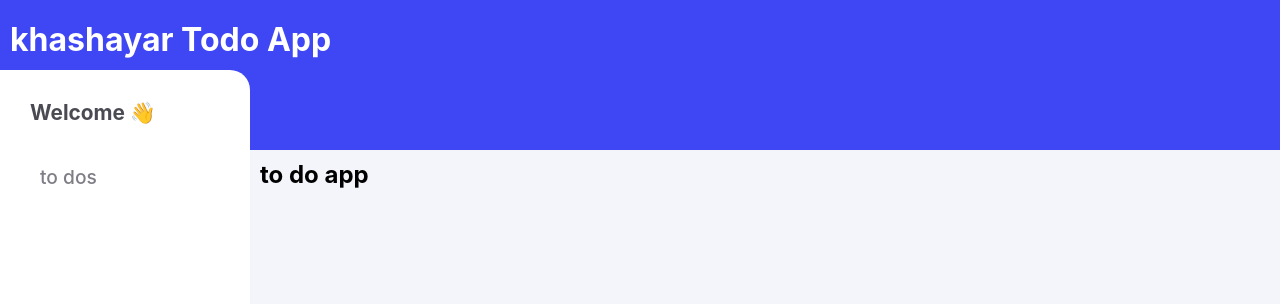
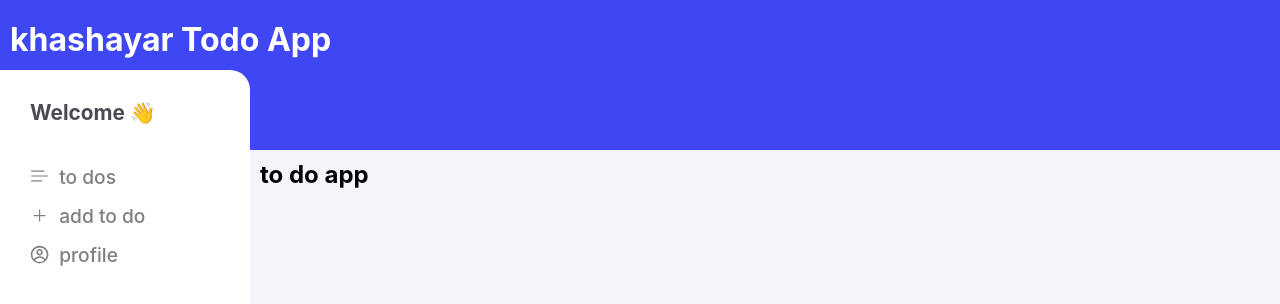
Before and after one commit to khashayarmobarez/fullstack-todo-app, a Next.js app: page / in a window 1280 px wide. Shown: the top 304 px of the page. Built offline with nearby package versions, Linux system fonts and the light colour scheme.

Commit message:
add items to the list of menu

```diff
--- a/src/app/layout.js
+++ b/src/app/layout.js
@@ -1,6 +1,7 @@
 import { Geist, Geist_Mono } from "next/font/google";
 import "./globals.css";
 import Layout from "@/components/layout/layout";
+
 
 const geistSans = Geist({
   variable: "--font-geist-sans",
--- a/src/components/layout/layout.js
+++ b/src/components/layout/layout.js
@@ -1,5 +1,8 @@
 import Link from 'next/link';
 import React from 'react';
+import { VscListSelection } from "react-icons/vsc";
+import { IoAdd } from "react-icons/io5";
+import { CgProfile } from "react-icons/cg";
 
 const Layout = ({children}) => {
     return (
@@ -15,7 +18,16 @@ const Layout = ({children}) => {
                     <p>Welcome 👋</p>
                     <ul>
                         <li>
+                            <VscListSelection />
                             <Link href="/">to dos</Link>
+                        </li>
+                        <li>
+                            <IoAdd />
+                            <Link href="/add-todo">add to do</Link>
+                        </li>
+                        <li>
+                            <CgProfile  />
+                            <Link href="/profile">profile</Link>
                         </li>
                     </ul>
                 </aside>
```
